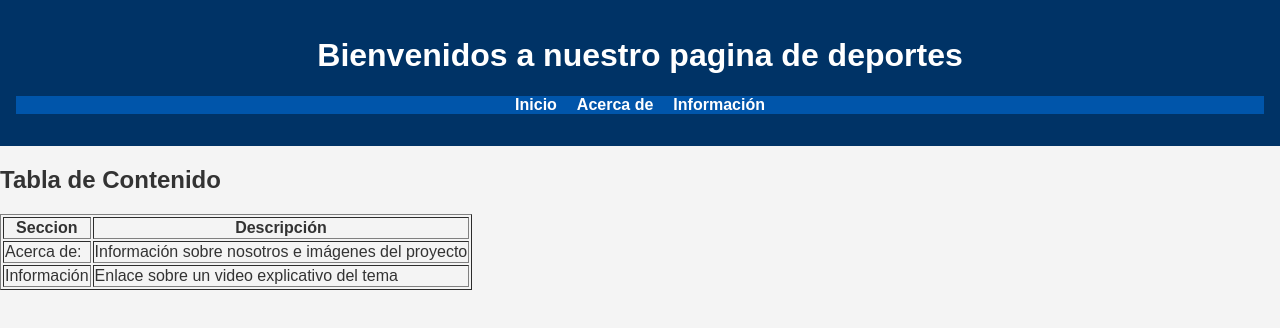
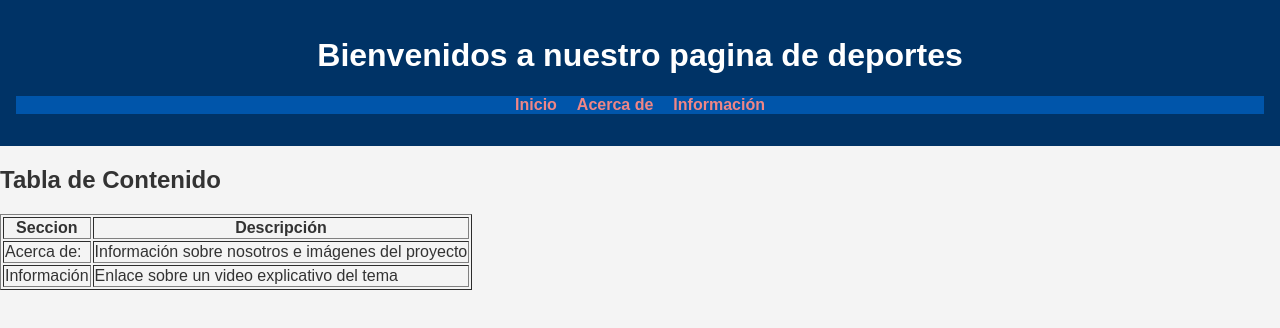
Before and after one commit to Andrestrujillo22/ADSO_Jair-Andres-Trujillo_Angie-Gomez, a plain HTML site: page index.html in a window 1280 px wide. Drawn offline with Linux system fonts and the light colour scheme; files that its build step writes are made by us from their sources.

Commit message:
Agregue estilos  cs

```diff
--- a/css/Style/style.css
+++ b/css/Style/style.css
@@ -26,7 +26,7 @@ nav ul li {
 }
 
 nav ul li a {
-    color: white;
+    color: rgb(239, 134, 134);
     text-decoration: none;
     font-weight: bold;
 }
```
